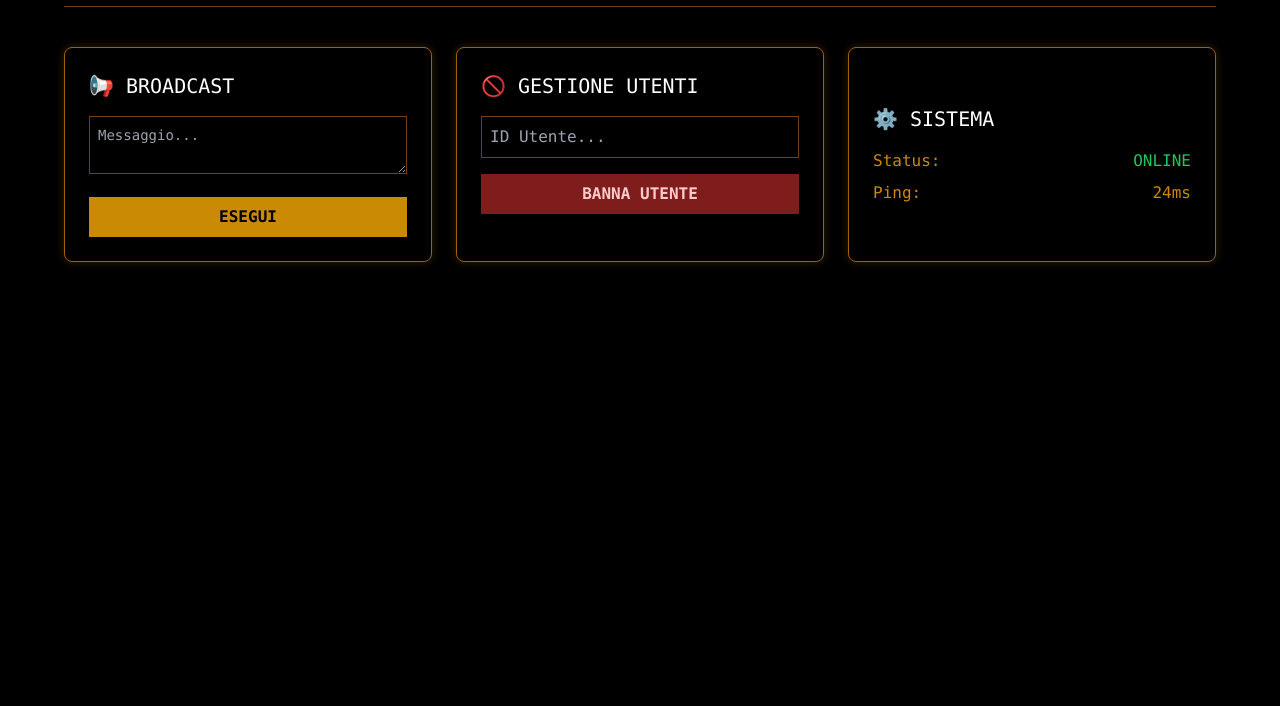
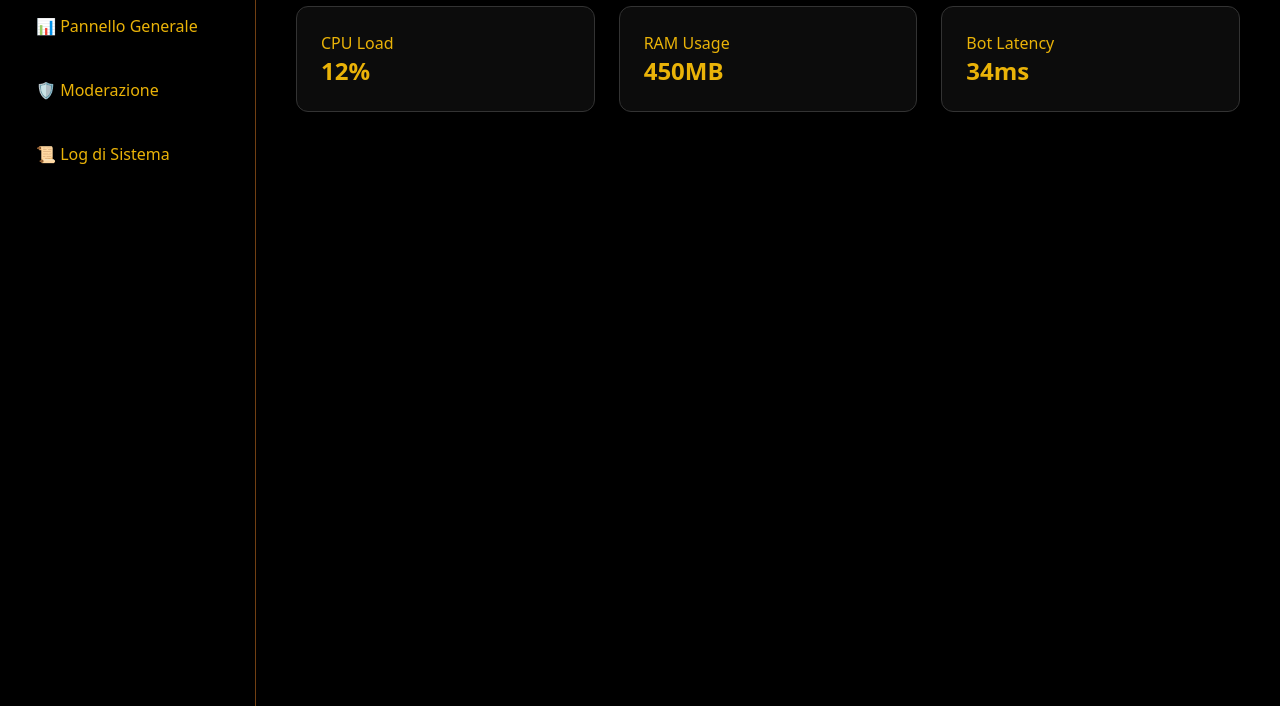
Before and after one commit to Damyxere/Roleplay-bot-italian, a website: page public/dashboard.html in a window 1280 px wide. Shown: the part 94-800 px from the top of the page. Drawn offline with nearby package versions, Linux system fonts and the light colour scheme.

Commit message:
Update dashboard.html

```diff
--- a/public/dashboard.html
+++ b/public/dashboard.html
@@ -2,56 +2,56 @@
 <html lang="it">
 <head>
     <meta charset="UTF-8">
+    <title>SCORPION OS | PREMIUM</title>
     <script src="https://cdn.tailwindcss.com"></script>
     <style>
-        .neon-border { border: 1px solid #a16207; box-shadow: 0 0 10px rgba(161, 98, 7, 0.3); }
-        .bg-glass { background: rgba(0, 0, 0, 0.7); backdrop-filter: blur(10px); }
+        .glass { background: rgba(15, 15, 15, 0.8); backdrop-filter: blur(12px); border: 1px solid #333; }
+        .gradient-text { background: linear-gradient(to right, #ca8a04, #eab308); -webkit-background-clip: text; color: transparent; }
     </style>
 </head>
-<body class="bg-black text-yellow-600 font-mono p-6">
+<body class="bg-black text-yellow-500 font-sans min-h-screen">
+    <div class="fixed w-64 h-full border-r border-yellow-900 p-6">
+        <h1 class="text-2xl font-bold gradient-text mb-10">SCORPION OS</h1>
+        <nav class="space-y-4">
+            <button onclick="show('dashboard')" class="w-full text-left p-3 hover:bg-yellow-900/20 rounded">📊 Pannello Generale</button>
+            <button onclick="show('moderation')" class="w-full text-left p-3 hover:bg-yellow-900/20 rounded">🛡️ Moderazione</button>
+            <button onclick="show('logs')" class="w-full text-left p-3 hover:bg-yellow-900/20 rounded">📜 Log di Sistema</button>
+        </nav>
+    </div>
 
-    <div class="max-w-6xl mx-auto">
-        <!-- Header -->
-        <header class="mb-10 border-b border-yellow-900 pb-4">
-            <h1 class="text-4xl font-bold tracking-widest">SCORPION // CMD</h1>
-            <p class="text-sm opacity-50">SISTEMA DI CONTROLLO OPERATIVO ATTIVO</p>
-        </header>
+    <div class="ml-64 p-10">
+        <div id="view-dashboard">
+            <h2 class="text-3xl font-bold mb-6">Dashboard Premium</h2>
+            <div class="grid grid-cols-3 gap-6">
+                <div class="glass p-6 rounded-xl"><h3>CPU Load</h3><p class="text-2xl font-bold">12%</p></div>
+                <div class="glass p-6 rounded-xl"><h3>RAM Usage</h3><p class="text-2xl font-bold">450MB</p></div>
+                <div class="glass p-6 rounded-xl"><h3>Bot Latency</h3><p class="text-2xl font-bold">34ms</p></div>
+            </div>
+        </div>
 
-        <!-- Griglia Comandi -->
-        <div class="grid grid-cols-1 md:grid-cols-2 lg:grid-cols-3 gap-6">
-
-            <!-- Card Comando: Annuncio -->
-            <div class="bg-glass p-6 rounded-lg neon-border">
-                <h2 class="text-xl mb-4 text-white">📢 BROADCAST</h2>
-                <textarea id="msg" class="w-full bg-black border border-yellow-900 p-2 mb-4 text-sm" placeholder="Messaggio..."></textarea>
-                <button onclick="sendCmd('annuncio')" class="w-full bg-yellow-600 text-black font-bold py-2 hover:bg-yellow-500">ESEGUI</button>
-            </div>
-
-            <!-- Card Comando: Ban Utente -->
-            <div class="bg-glass p-6 rounded-lg neon-border">
-                <h2 class="text-xl mb-4 text-white">🚫 GESTIONE UTENTI</h2>
-                <input id="uid" class="w-full bg-black border border-yellow-900 p-2 mb-4" placeholder="ID Utente...">
-                <button onclick="sendCmd('ban')" class="w-full bg-red-900 text-red-200 font-bold py-2 hover:bg-red-800">BANNA UTENTE</button>
-            </div>
-
-            <!-- Card Stato Bot -->
-            <div class="bg-glass p-6 rounded-lg neon-border flex flex-col justify-center">
-                <h2 class="text-xl mb-4 text-white">⚙️ SISTEMA</h2>
-                <div class="flex justify-between mb-2"><span>Status:</span> <span class="text-green-500">ONLINE</span></div>
-                <div class="flex justify-between"><span>Ping:</span> <span>24ms</span></div>
+        <div id="view-moderation" class="hidden">
+            <h2 class="text-3xl font-bold mb-6">Area Moderazione</h2>
+            <div class="glass p-8 rounded-xl max-w-lg">
+                <input id="targetId" class="w-full bg-black border border-yellow-800 p-3 rounded mb-4" placeholder="ID Target">
+                <button onclick="exec('ban')" class="w-full bg-red-600 text-black font-bold py-3 rounded mb-2">BAN UTENTE</button>
+                <button onclick="exec('kick')" class="w-full bg-yellow-600 text-black font-bold py-3 rounded">KICK UTENTE</button>
             </div>
         </div>
     </div>
 
     <script>
-        async function sendCmd(type) {
-            const val = document.getElementById(type === 'annuncio' ? 'msg' : 'uid').value;
-            const res = await fetch('/api/bot/comando', {
+        function show(id) {
+            document.querySelectorAll('[id^=view-]').forEach(el => el.classList.add('hidden'));
+            document.getElementById('view-' + id).classList.remove('hidden');
+        }
+        async function exec(type) {
+            const id = document.getElementById('targetId').value;
+            const res = await fetch('/api/premium', {
                 method: 'POST',
                 headers: {'Content-Type': 'application/json'},
-                body: JSON.stringify({ azione: type, target: val })
+                body: JSON.stringify({ type, id })
             });
-            alert('Comando inviato!');
+            alert('Comando Premium Eseguito');
         }
     </script>
 </body>
```
